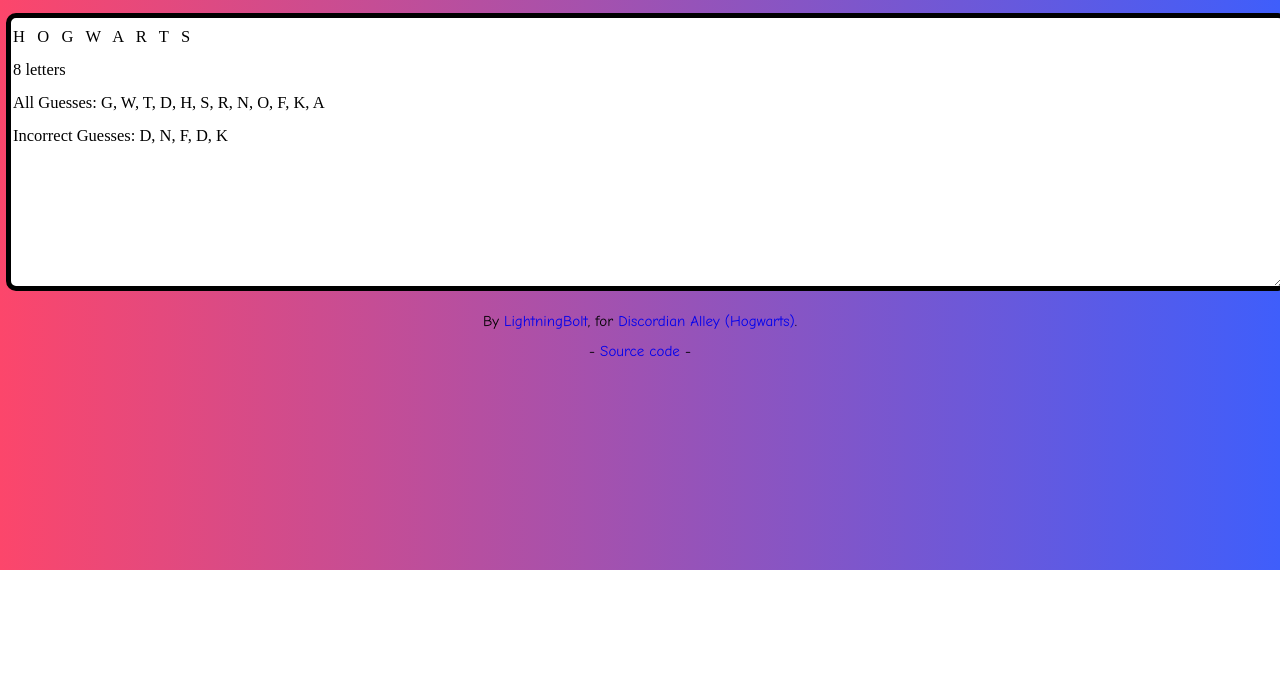
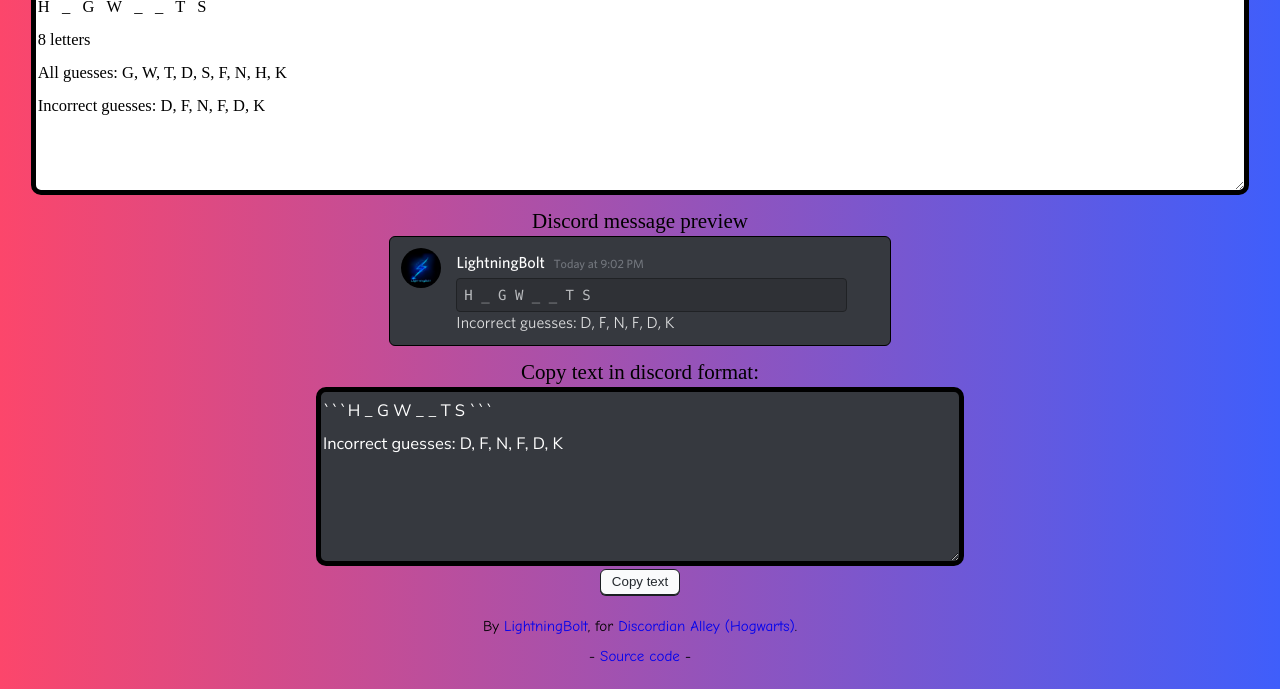
Before and after one commit to tvhsin/HangmanHelper, a plain HTML site: page index.html in a window 1280 px wide. Shown: the part 230-919 px from the top of the page. Before the commit the page ends 800 px from the top, so only its background shows below. Drawn offline with Linux system fonts and the light colour scheme; a web font is replaced by a local one.

Commit message:
Added discord message preview + copy and minor changes

```diff
--- a/index.html
+++ b/index.html
@@ -43,7 +43,7 @@
   <meta property="og:title" content="Hangman Helper" />
   <meta property="og:description"
     content="HangmanHelper is an assistant for the person holding a hangman word that others are trying to guess." />
-  <meta property="og:image" content="https://user-images.githubusercontent.com/53604347/197326415-167250c7-d23f-4af2-bb49-d08c1c701102.png" />
+  <meta property="og:image" content="https://i.imgur.com/7ls7kcG.png" />
 
   <!-- Twitter -->
   <meta property="twitter:card" content="summary_large_image" />
@@ -51,7 +51,7 @@
   <meta property="twitter:title" content="Hangman Helper" />
   <meta property="twitter:description"
     content="HangmanHelper is an assistant for the person holding a hangman word that others are trying to guess." />
-  <meta property="twitter:image" content="https://user-images.githubusercontent.com/53604347/197326415-167250c7-d23f-4af2-bb49-d08c1c701102.png" />
+  <meta property="twitter:image" content="https://i.imgur.com/7ls7kcG.png" />
 
   <link rel="stylesheet" type="text/css" href="main.css" />
 </head>
@@ -100,7 +100,39 @@
         </div>
       </form>
       <div id="successMsg">&nbsp;</div>
-      <textarea id="results" rows="8" cols="80" readonly aria-label="Results"></textarea>
+      <textarea id="results" rows="6" cols="60" readonly aria-label="Results"></textarea>
+
+      <div id="discordFormatMsg">Discord message preview</div>
+      <section id="discMsg">
+        <div class="messageBox">
+          <div class="stupidDivThatAnnoyedMeALot">
+            <span class="avatar">
+              <img src="./assets/LightningBolt.jpg" , width="40" , height="40" , align="left" class="avatarimg" />
+            </span>
+            <span class="username text">LightningBolt</span>
+            <span>
+              <time class="timestamp text" id="timestamp">Today at 9:48 Am</time>
+            </span>
+          </div>
+          <div class="message text">
+
+            <div id="theMsgCodeblock"> xd </div>
+            <div id="theMsgNoCodeblock"> xd </div>
+          </div>
+        </div>
+      </section>
+
+
+      <div id="discordFormatMsg">Copy text in discord format:</div>
+      <textarea id="discordFormat" rows="5" cols="50" readonly aria-label="Discord Format"></textarea>
+
+      <div class="tooltip">
+        <button class="epicCopyButton" onclick="copyDiscordFormat()" onmouseout="outFunc()">
+          <span class="tooltiptext" id="tooltip">Copy to clipboard</span>
+          Copy text
+        </button>
+      </div>
+
     </div>
 
     <div id="footer">
--- a/main.css
+++ b/main.css
@@ -1,4 +1,30 @@
 @import url(https://fonts.googleapis.com/css?family=Londrina+Solid|Nunito:400,300);
+@import url(https://fonts.googleapis.com/css?family=Nunito+Sans|Nunito:400,300);
+@font-face {
+  font-family: Whitney;
+  font-weight: 300;
+  src: url(assets/6c6374bad0b0b6d204d8d6dc4a18d820.woff) format("woff");
+}
+@font-face {
+  font-family: Whitney;
+  font-weight: 400;
+  src: url(assets/e8acd7d9bf6207f99350ca9f9e23b168.woff) format("woff");
+}
+@font-face {
+  font-family: Whitney;
+  font-weight: 500;
+  src: url(assets/3bdef1251a424500c1b3a78dea9b7e57.woff) format("woff");
+}
+@font-face {
+  font-family: Whitney;
+  font-weight: 600;
+  src: url(assets/be0060dafb7a0e31d2a1ca17c0708636.woff) format("woff");
+}
+@font-face {
+  font-family: Whitney;
+  font-weight: 700;
+  src: url(assets/8e12fb4f14d9c4592eb8ec9f22337b04.woff) format("woff");
+}
 html {
   margin: 0;
   padding: 0;
@@ -7,8 +33,8 @@
   font-family: sans-serif;
   margin: 0;
   padding: 0;
-  background: linear-gradient(90deg, #fc466b 0%, #3f5efb 100%);
-  overflow: hidden; /* Hide scrollbars */
+  background: linear-gradient(90deg, #fc466b 0, #3f5efb 100%);
+  overflow: hidden;
 }
 #content {
   text-align: center;
@@ -18,8 +44,7 @@
   line-height: 2em;
   padding: 0.2em 0.4em;
   white-space: nowrap;
-} /* vm for IE9 */
-
+}
 #fontSizeBtns {
   font-size: 13px;
   position: fixed;
@@ -42,14 +67,12 @@
   right: 1px;
   top: 2em;
 }
-
 h1 {
   margin: 0.1em 0 0.3em;
   padding-top: 0;
   font-family: "Londrina Solid", cursive;
   font-size: 370%;
 }
-
 input,
 select {
   font-family: "Londrina Solid", cursive;
@@ -57,7 +80,6 @@
   border: 2px solid #000;
   border-radius: 5px;
 }
-
 input {
   width: 40%;
   padding: 5px 10px;
@@ -67,15 +89,15 @@
 #main {
   font-family: "Londrina Solid";
 }
-#header {
-}
 #successMsg {
-  color: rgb(0, 0, 0);
+  color: #000;
   font-size: 200%;
   margin: 1em 0 0;
 }
 #results {
   border: 5px solid #000;
+  margin-left: auto;
+  margin-right: auto;
   background: #fff;
   border-radius: 10px;
   display: block;
@@ -83,10 +105,78 @@
   font-family: "Londrina Outline";
   line-height: 2em;
   outline: 0 !important;
-  resize: vertical; /*white-space: pre;*/
-  width: 100%;
+  resize: vertical;
+  width: 95%;
 }
-.row {
+#discordFormatMsg {
+  color: #000;
+  font-size: 140%;
+  margin: 0.5em 0 0;
+}
+#discordFormat {
+  border: 5px solid #000;
+  color: #fff;
+  background: #36393f;
+  display: block;
+  margin-left: auto;
+  margin-right: auto;
+  border-radius: 10px;
+  display: block;
+  font-size: 110%;
+  font-family: "Nunito Sans";
+  font-weight: 100;
+  line-height: 2em;
+  outline: 0 !important;
+  resize: vertical;
+  width: 50%;
+}
+.tooltip {
+  position: relative;
+  display: inline-block;
+}
+.tooltip .tooltiptext {
+  visibility: hidden;
+  width: 140px;
+  background-color: #555;
+  color: #fff;
+  text-align: center;
+  border-radius: 6px;
+  padding: 5px;
+  position: absolute;
+  z-index: 1;
+  bottom: 150%;
+  left: 50%;
+  margin-left: -75px;
+  opacity: 0;
+  transition: opacity 0.3s;
+}
+.tooltip .tooltiptext::after {
+  content: "";
+  position: absolute;
+  top: 100%;
+  left: 50%;
+  margin-left: -5px;
+  border-width: 5px;
+  border-style: solid;
+  border-color: #555 transparent transparent transparent;
+}
+.tooltip:hover .tooltiptext {
+  visibility: visible;
+  opacity: 1;
+}
+.epicCopyButton {
+  align-items: flex-start;
+  background-color: #fafbfc;
+  border-color: #1b1f23;
+  border-radius: 6px;
+  border-style: solid;
+  border-width: 1px;
+  box-shadow: #1b1f23 0 1px 0 0;
+  color: #24292e;
+  display: inline-block;
+  line-height: 20px;
+  padding: 2px 11px;
+  text-align: center;
 }
 .label {
   display: inline-block;
@@ -99,3 +189,78 @@
 #footer {
   font-family: "Comic Sans MS", cursive, sans-serif;
 }
+#discMsg {
+  border: 1.5px solid #000;
+  border-radius: 6px;
+  background-color: #36393f;
+  margin: 0;
+  overflow: hidden;
+  position: relative;
+  height: 100%;
+  text-rendering: optimizeLegibility;
+  width: 500px;
+  margin: auto;
+}
+.stupidDivThatAnnoyedMeALot {
+  text-align: left;
+}
+.username {
+  font-size: 1rem;
+  font-weight: 500;
+  line-height: 1.375rem;
+  display: inline;
+  vertical-align: baseline;
+  position: relative;
+  overflow: hidden;
+  flex-shrink: 0;
+  color: #fff;
+}
+.text {
+  font-family: Whitney, Helvetica, Arial, sans-serif;
+  margin: 0;
+  padding: 0;
+  border: 0;
+}
+.message {
+  font-size: 1rem;
+  font-weight: 400;
+  line-height: 1.375rem;
+  display: block;
+  position: relative;
+  user-select: text;
+  word-wrap: normal;
+  margin-left: 3.44rem;
+  margin-right: 2rem;
+  max-width: 100%;
+  text-align: left;
+  color: #dcddde;
+}
+#theMsgCodeblock {
+  background-color: #2f3136;
+  border-color: #202225;
+  border-radius: 4px;
+  border-style: solid;
+  border-width: 1px;
+  color: #b9bbbe;
+  font-family: Consolas;
+  font-size: 14px;
+  line-height: 18px;
+  padding: 7px;
+}
+.timestamp {
+  padding-left: 1%;
+  font-size: 0.75rem;
+  font-weight: 500;
+  line-height: 1.375rem;
+  color: #72767d;
+}
+.messageBox {
+  padding: 3mm;
+  max-width: 100%;
+}
+.avatar {
+  padding: 2mm;
+}
+.avatarimg {
+  border-radius: 50%;
+}
--- a/main.js
+++ b/main.js
@@ -87,14 +87,13 @@
 
   wrongLetters = wrongLetters.join("");
 
-  wordDisplay = lettersList(wordDisplay);
   if (guessedLetters)
-    guessedLetters = "All Guesses: " + lettersList(guessedLetters, true);
+    guessedLetters = "All guesses: " + lettersList(guessedLetters, true);
   if (wrongLetters)
-    wrongLetters = "Incorrect Guesses: " + lettersList(wrongLetters, true);
+    wrongLetters = "Incorrect guesses: " + lettersList(wrongLetters, true);
 
   document.getElementById("results").value =
-    wordDisplay +
+    lettersList(wordDisplay) +
     "\n" +
     wordLen +
     " letters\n" +
@@ -103,6 +102,25 @@
     guessedLetters +
     "\n" +
     wrongLetters;
+  var discordFormat = `\`\`\`${wordDisplay}\`\`\`\n${wrongLetters}`;
+  document.getElementById("discordFormat").value = discordFormat.toString();
+  document.getElementById("theMsgCodeblock").innerHTML = wordDisplay;
+  document.getElementById("theMsgNoCodeblock").innerHTML = wrongLetters;
+}
+
+function copyDiscordFormat() {
+  var copyText = document.getElementById("discordFormat");
+  copyText.select();
+  copyText.setSelectionRange(0, 99999);
+  navigator.clipboard.writeText(copyText.value);
+
+  var tooltip = document.getElementById("tooltip");
+  tooltip.innerHTML = "Copied!";
+}
+
+function outFunc() {
+  var tooltip = document.getElementById("tooltip");
+  tooltip.innerHTML = "Copy to clipboard";
 }
 
 function numberText(number) {
@@ -173,11 +191,13 @@
     "text-align: center",
     "font-weight: bold",
   ].join(";");
-	console.log("%c Watchu doing here in the console sussybaka👀", styles);
+  console.log("%c Watchu doing here in the console sussybaka👀", styles);
   adjustFontSize();
   document.getElementById("word").value = store.get("word") || "Hogwarts";
   document.getElementById("guesses").value =
-    store.get("guesses") || "GGWGTDHSRNHOFDKA";
+    store.get("guesses") || "GGWGTDGSFNHFDKS";
+  document.getElementById("timestamp").innerHTML =
+    "Today at " + new Date().toLocaleTimeString([], { timeStyle: "short" });
   updateDisplay();
 }
 
```
Also changed, not shown: assets/3bdef1251a424500c1b3a78dea9b7e57.woff (added), assets/6c6374bad0b0b6d204d8d6dc4a18d820.woff (added), assets/8e12fb4f14d9c4592eb8ec9f22337b04.woff (added), assets/LightningBolt.jpg (added), assets/be0060dafb7a0e31d2a1ca17c0708636.woff (added), assets/e8acd7d9bf6207f99350ca9f9e23b168.woff (added), 1 other file.
